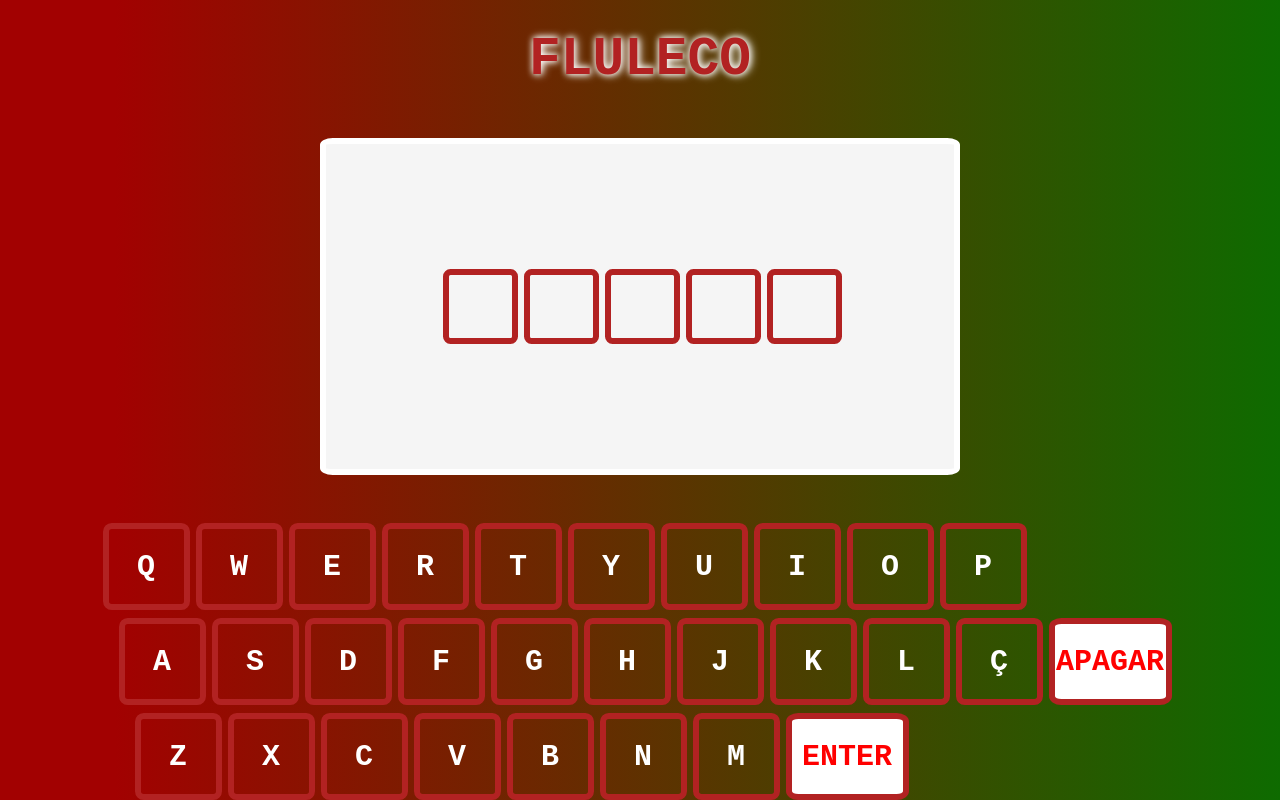
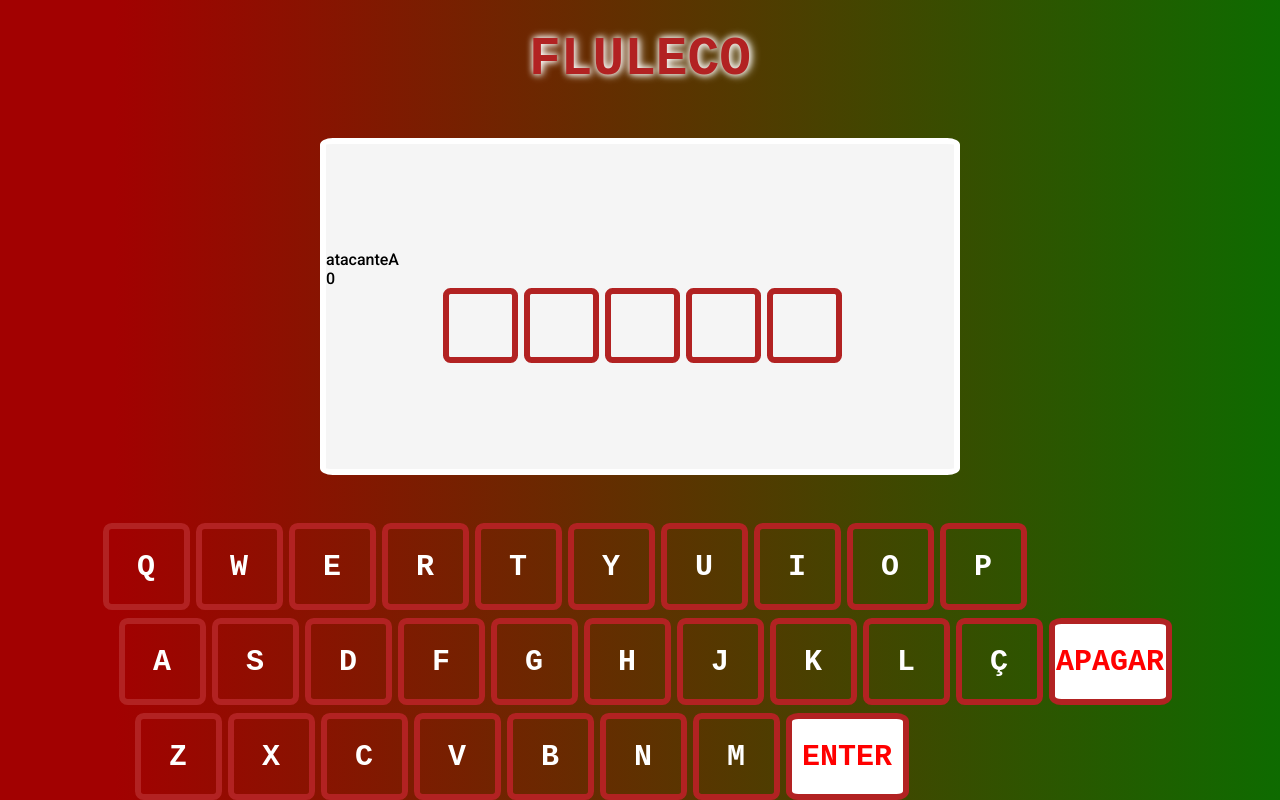
Before and after one commit to AbellasJuan/Fluleco, a React (Create React App) app: page / in a window 1280 px wide. Built offline with nearby package versions, Linux system fonts and the light colour scheme; a web font is replaced by a local one.

Commit message:
feat: add count

```diff
--- a/src/pages/Home/index.js
+++ b/src/pages/Home/index.js
@@ -5,26 +5,32 @@ import Tela from "../Tela/index.js";
 
 export default function Home(){
     const palavras = [
-                        {name: 'CANOA', posicao: 'atacante'}, {name: 'CANOB', posicao: 'atacante'}, {name: 'CANOC', posicao: 'atacante'}, {name: 'CANOD', posicao: 'atacante'}
+                        {name: 'CANOA', posicao: 'atacanteA', primeiraLetra: 'C'},
+                        {name: 'CANOB', posicao: 'atacanteB'}
                     ];
 
     const [palavraProvisoriaDoUsuario, setPalavraProvisoriaDoUsuario] = useState([]);
     const [ palavraSorteada, setPalavraSorteada ] = useState([]);
+    const [objetoSorteado , setObjetoSorteado] = useState({});
+    const [contador, setContador] = useState(0);
 
     function shuffleArray(){
         const palavrasEmbaralhadas = palavras.sort(() => Math.random() - 0.5);
-        const unicaPalavra = palavrasEmbaralhadas[0].name;
-        const letrasSeparadas = unicaPalavra.split('');
+        const unicaPalavra = palavrasEmbaralhadas[0];
+        setObjetoSorteado(unicaPalavra);
+        const letrasSeparadas = unicaPalavra.name.split('');
         setPalavraSorteada(letrasSeparadas);
     };
+
+    console.log(objetoSorteado)
 
     return(
         <Container>
             <Title>FLULECO</Title>
 
-            <Tela palavraProvisoriaDoUsuario={palavraProvisoriaDoUsuario} setPalavraProvisoriaDoUsuario={setPalavraProvisoriaDoUsuario} palavraSorteada={palavraSorteada} setPalavraSorteada={setPalavraSorteada} shuffleArray={shuffleArray}/>
+            <Tela palavraProvisoriaDoUsuario={palavraProvisoriaDoUsuario} setPalavraProvisoriaDoUsuario={setPalavraProvisoriaDoUsuario} palavraSorteada={palavraSorteada} setPalavraSorteada={setPalavraSorteada} shuffleArray={shuffleArray} objetoSorteado={objetoSorteado} setContador={setContador} contador={contador}/>
 
-            <Teclado palavraProvisoriaDoUsuario={palavraProvisoriaDoUsuario} setPalavraProvisoriaDoUsuario={setPalavraProvisoriaDoUsuario} palavraSorteada={palavraSorteada} shuffleArray={shuffleArray}/>
+            <Teclado palavraProvisoriaDoUsuario={palavraProvisoriaDoUsuario} setPalavraProvisoriaDoUsuario={setPalavraProvisoriaDoUsuario} palavraSorteada={palavraSorteada} shuffleArray={shuffleArray} setContador={setContador} contador={contador}/>
         </Container>
     )
 }
--- a/src/pages/Teclado/index.js
+++ b/src/pages/Teclado/index.js
@@ -1,6 +1,6 @@
 import { Container, Letter, FirstRow, SecondRow, ThirdRow } from "./style"
 
-export default function Teclado({ setPalavraProvisoriaDoUsuario, palavraProvisoriaDoUsuario, palavraSorteada, shuffleArray }){
+export default function Teclado({ setPalavraProvisoriaDoUsuario, palavraProvisoriaDoUsuario, palavraSorteada, shuffleArray, setContador, contador}){
 
     const lettersToP = ['Q', 'W', 'E' ,'R', 'T', 'Y', 'U', 'I', 'O', 'P'];
 
@@ -10,7 +10,8 @@ export default function Teclado({ setPalavraProvisoriaDoUsuario, palavraProvisor
 
     function enviarRespostaDoUsuario(e){
         e.preventDefault();
-        console.log('enviou')
+        setContador(contador + 1)
+        console.log('enviou', contador)
         darResultado(palavraProvisoriaDoUsuario, palavraSorteada);
     };
 
@@ -19,12 +20,7 @@ export default function Teclado({ setPalavraProvisoriaDoUsuario, palavraProvisor
         if(resposta){
             shuffleArray()
             setPalavraProvisoriaDoUsuario([]);
-            return alert('PARABÉNS!! VOCÊ ACERTOU!!')
-        } else {
-            shuffleArray();
-            setPalavraProvisoriaDoUsuario([]);
-            return alert(' VOCÊ ERROU :( ')
-
+            return alert(`PARABÉNS!! VOCÊ ACERTOU EM ${contador} TENTATIVAS!!`)
         }
     }
 
--- a/src/pages/Tela/index.js
+++ b/src/pages/Tela/index.js
@@ -1,14 +1,15 @@
 import { useEffect } from "react";
 import { Container, LetterScreen, FirstRowScreen } from "../Tela/style.js"
 
-export default function Tela({palavraProvisoriaDoUsuario, palavraSorteada, setPalavraSorteada, shuffleArray}){
+export default function Tela({palavraProvisoriaDoUsuario, palavraSorteada, objetoSorteado, shuffleArray, contador}){
 
     // eslint-disable-next-line
     useEffect(shuffleArray, []);
 
     return(
         <Container>
-
+            <h1> { objetoSorteado?.posicao } </h1>
+            <h1> { contador } </h1>
                 {<FirstRowScreen>
                     {palavraSorteada?.map((letraDaSorteada, index) =>
 
```
